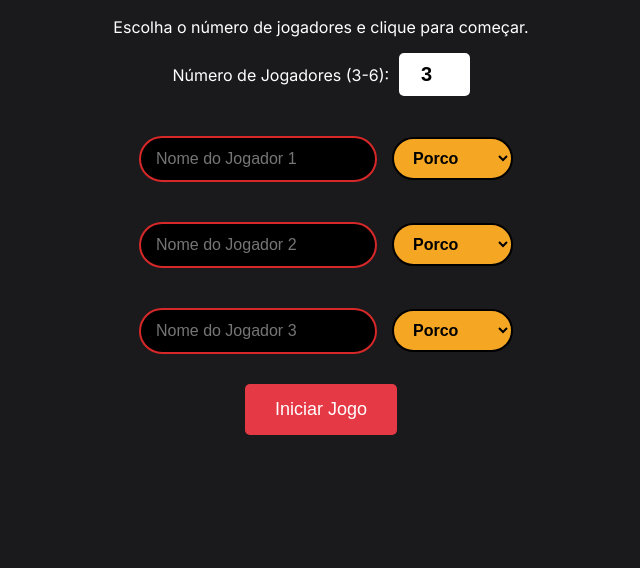
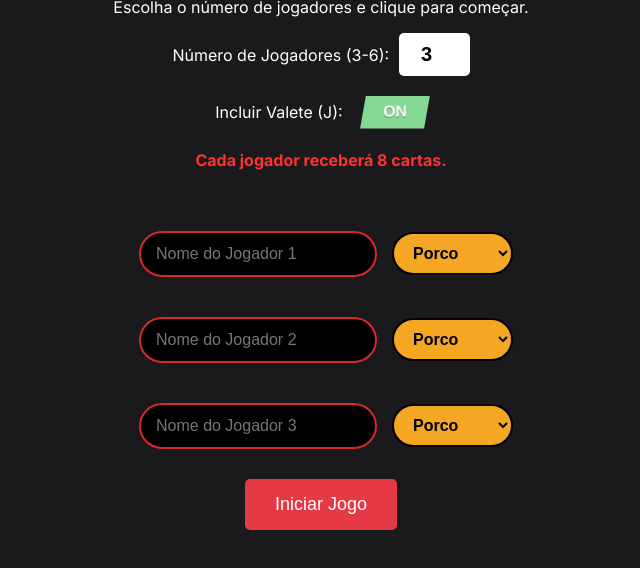
Before and after one commit to Raphael-Machado-Silva/O-Jogo-Liars-Bar, a plain HTML site: page index.html in a window 1280 px wide. Shown: the part 166-734 px from the top of the page, without its empty margins (319-959 px from the left). Drawn offline with Linux system fonts and the light colour scheme; a web font is replaced by a local one.

Commit message:
update projeto liars bar

```diff
--- a/assets/script.js
+++ b/assets/script.js
@@ -4,7 +4,42 @@ let players = [];
 const imageNames = ['porco', 'touro', 'gato', 'cachorro', 'leão', 'pato'];
 
 // Lista de cartas possíveis
-const cardValues = ['Q', 'K', 'J', 'A'];
+let cardValues = ['Q', 'K', 'J', 'A'];
+
+// Função para ajustar a lista de cartas com base no checkbox
+function toggleJack() {
+  const includeJack = document.getElementById('cb3-8').checked;
+
+  if (includeJack) {
+    // Adiciona o 'J' ao array apenas se ainda não estiver presente
+    if (!cardValues.includes('J')) {
+      cardValues.push('J');
+    }
+  } else {
+    // Remove todas as ocorrências de 'J' do array
+    cardValues = cardValues.filter(card => card !== 'J');
+  }
+
+  console.log('Cartas disponíveis:', cardValues); // Para depuração
+
+  // Atualiza o número de cartas por jogador sempre que a checkbox mudar
+  calculateCardsPerPlayer();
+}
+
+// Função para calcular o número de cartas por jogador e exibir a quantidade
+function calculateCardsPerPlayer() {
+  const numPlayers = parseInt(document.getElementById('numPlayers').value); // Número de jogadores
+  const includeJack = document.getElementById('cb3-8').checked; // Verifica se o Valete está incluído
+  let totalCardValues = includeJack ? cardValues.length : cardValues.filter(val => val !== 'J').length;
+
+  // Sempre adiciona 2 Jokers ao total de cartas
+  totalCardValues = (cardValues.length * 6) + 2; // Adiciona os 2 Jokers sempre
+  // Calcula o número de cartas por jogador
+  const cardsPerPlayer = Math.floor(totalCardValues  / numPlayers);
+
+  // Exibe a quantidade de cartas
+  document.getElementById('cardsPerPlayer').textContent = `Cada jogador receberá ${cardsPerPlayer} cartas.`;
+}
 
 // Função para gerar os campos de entrada para os nomes dos jogadores e seleção de imagens
 function generatePlayerInputs() {
@@ -47,6 +82,9 @@ function generatePlayerInputs() {
 
     playerInputsContainer.appendChild(inputContainer);
   }
+
+  // Atualiza o número de cartas a ser distribuído
+  calculateCardsPerPlayer();
 }
 
 // Chama a função para exibir os campos quando a página é carregada
@@ -190,6 +228,7 @@ function showRandomCard(countdownOverlay = null) {
   }, 3000);
 }
 
+
 // Função para simular o disparo do gatilho
 function pullTrigger(playerId) {
   const player = players.find(p => p.id === playerId);
--- a/assets/style.css
+++ b/assets/style.css
@@ -14,7 +14,7 @@
 
   .container {
     text-align: center;
-    margin-top: 100px;
+    margin-top: 80px;
     height: 100%;
     /* Remova a margem superior para centralizar a container */
   }
@@ -164,7 +164,125 @@ h3{
   font-size: 30px;
 }
 
+h4{
+  color: rgb(255, 50, 50);
+}
+
 .result{
   color: rgb(1, 155, 1);
   margin-bottom: 100px;
 }
+
+  .checkbox-wrapper-8{
+    display: flex;
+    align-items: center;
+    justify-content: center;
+    gap: 20px;
+    margin-top: 20px;
+  }
+  .checkbox-wrapper-8 .tgl {
+    display: none;
+  }
+  .checkbox-wrapper-8 .tgl,
+  .checkbox-wrapper-8 .tgl:after,
+  .checkbox-wrapper-8 .tgl:before,
+  .checkbox-wrapper-8 .tgl *,
+  .checkbox-wrapper-8 .tgl *:after,
+  .checkbox-wrapper-8 .tgl *:before,
+  .checkbox-wrapper-8 .tgl + .tgl-btn {
+    box-sizing: border-box;
+  }
+  .checkbox-wrapper-8 .tgl::-moz-selection,
+  .checkbox-wrapper-8 .tgl:after::-moz-selection,
+  .checkbox-wrapper-8 .tgl:before::-moz-selection,
+  .checkbox-wrapper-8 .tgl *::-moz-selection,
+  .checkbox-wrapper-8 .tgl *:after::-moz-selection,
+  .checkbox-wrapper-8 .tgl *:before::-moz-selection,
+  .checkbox-wrapper-8 .tgl + .tgl-btn::-moz-selection,
+  .checkbox-wrapper-8 .tgl::selection,
+  .checkbox-wrapper-8 .tgl:after::selection,
+  .checkbox-wrapper-8 .tgl:before::selection,
+  .checkbox-wrapper-8 .tgl *::selection,
+  .checkbox-wrapper-8 .tgl *:after::selection,
+  .checkbox-wrapper-8 .tgl *:before::selection,
+  .checkbox-wrapper-8 .tgl + .tgl-btn::selection {
+    background: none;
+  }
+  .checkbox-wrapper-8 .tgl + .tgl-btn {
+    outline: 0;
+    display: block;
+    width: 4em;
+    height: 2em;
+    position: relative;
+    cursor: pointer;
+    -webkit-user-select: none;
+       -moz-user-select: none;
+        -ms-user-select: none;
+            user-select: none;
+  }
+  .checkbox-wrapper-8 .tgl + .tgl-btn:after,
+  .checkbox-wrapper-8 .tgl + .tgl-btn:before {
+    position: relative;
+    display: block;
+    content: "";
+    width: 50%;
+    height: 100%;
+  }
+  .checkbox-wrapper-8 .tgl + .tgl-btn:after {
+    left: 0;
+  }
+  .checkbox-wrapper-8 .tgl + .tgl-btn:before {
+    display: none;
+  }
+  .checkbox-wrapper-8 .tgl:checked + .tgl-btn:after {
+    left: 50%;
+  }
+
+  .checkbox-wrapper-8 .tgl-skewed + .tgl-btn {
+    overflow: hidden;
+    transform: skew(-10deg);
+    -webkit-backface-visibility: hidden;
+            backface-visibility: hidden;
+    transition: all 0.2s ease;
+    font-family: sans-serif;
+    background: #888;
+  }
+  .checkbox-wrapper-8 .tgl-skewed + .tgl-btn:after,
+  .checkbox-wrapper-8 .tgl-skewed + .tgl-btn:before {
+    transform: skew(10deg);
+    display: inline-block;
+    transition: all 0.2s ease;
+    width: 100%;
+    text-align: center;
+    position: absolute;
+    line-height: 2em;
+    font-weight: bold;
+    color: #fff;
+    text-shadow: 0 1px 0 rgba(0, 0, 0, 0.4);
+  }
+  .checkbox-wrapper-8 .tgl-skewed + .tgl-btn:after {
+    left: 100%;
+    content: attr(data-tg-on);
+  }
+  .checkbox-wrapper-8 .tgl-skewed + .tgl-btn:before {
+    left: 0;
+    content: attr(data-tg-off);
+  }
+  .checkbox-wrapper-8 .tgl-skewed + .tgl-btn:active {
+    background: #888;
+  }
+  .checkbox-wrapper-8 .tgl-skewed + .tgl-btn:active:before {
+    left: -10%;
+  }
+  .checkbox-wrapper-8 .tgl-skewed:checked + .tgl-btn {
+    background: #86d993;
+  }
+  .checkbox-wrapper-8 .tgl-skewed:checked + .tgl-btn:before {
+    left: -100%;
+  }
+  .checkbox-wrapper-8 .tgl-skewed:checked + .tgl-btn:after {
+    left: 0;
+  }
+  .checkbox-wrapper-8 .tgl-skewed:checked + .tgl-btn:active:after {
+    left: 10%;
+  }
--- a/index.html
+++ b/index.html
@@ -6,17 +6,27 @@
   <title>Bar da Mentira - Revolver</title>
   <link rel="stylesheet" href="assets/style.css">
   <link href="https://cdnjs.cloudflare.com/ajax/libs/font-awesome/6.0.0-beta3/css/all.min.css" rel="stylesheet">
-
 </head>
 <body onload="generatePlayerInputs()">
   <div class="container">
-    <h1>Bar da Mentira <i class="fas fa-gun"></i>
-    </h1>
+    <h1>Bar da Mentira <i class="fas fa-gun"></i></h1>
     <p class="text">Escolha o número de jogadores e clique para começar.</p>
 
     <div id="setup">
       <label for="numPlayers">Número de Jogadores (3-6): </label>
       <input type="number" id="numPlayers" min="3" max="6" value="3" onchange="generatePlayerInputs()">
+
+      <!-- Opção de incluir ou excluir o Valete -->
+      <div class="checkbox-wrapper-8">
+        <label for="cb3-8" class="checkbox-label">Incluir Valete (J):</label>
+        <input class="tgl tgl-skewed" id="cb3-8" type="checkbox" onchange="toggleJack()" checked/>
+        <label class="tgl-btn" data-tg-off="OFF" data-tg-on="ON" for="cb3-8"></label>
+      </div>
+
+      <!-- Exibição do número de cartas a ser distribuído -->
+      <h4 id="cardsPerPlayer"></h4>
+
+
       <div id="playerInputs"></div>
       <button class="trigger-btn" onclick="startGame()">Iniciar Jogo</button>
     </div>
```
